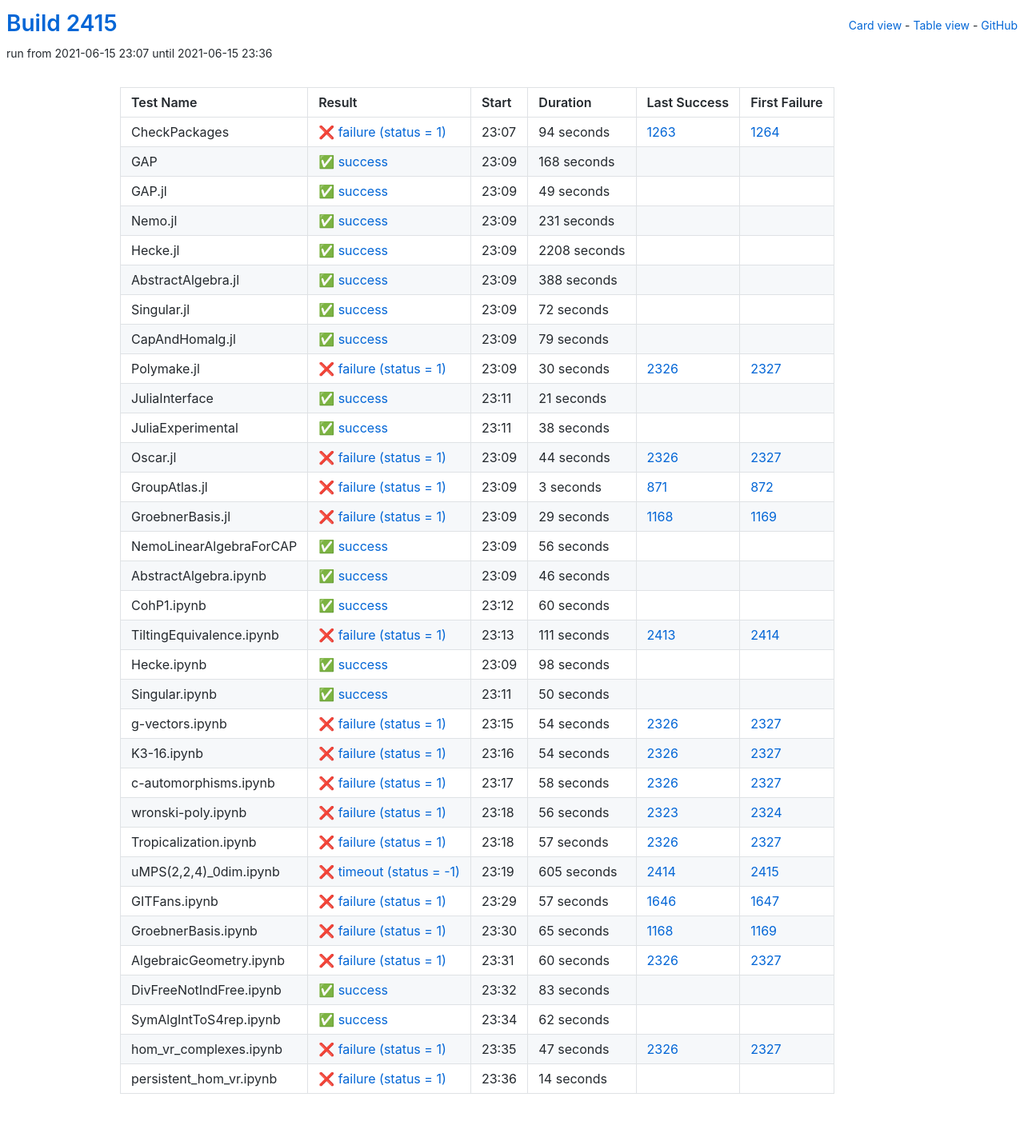
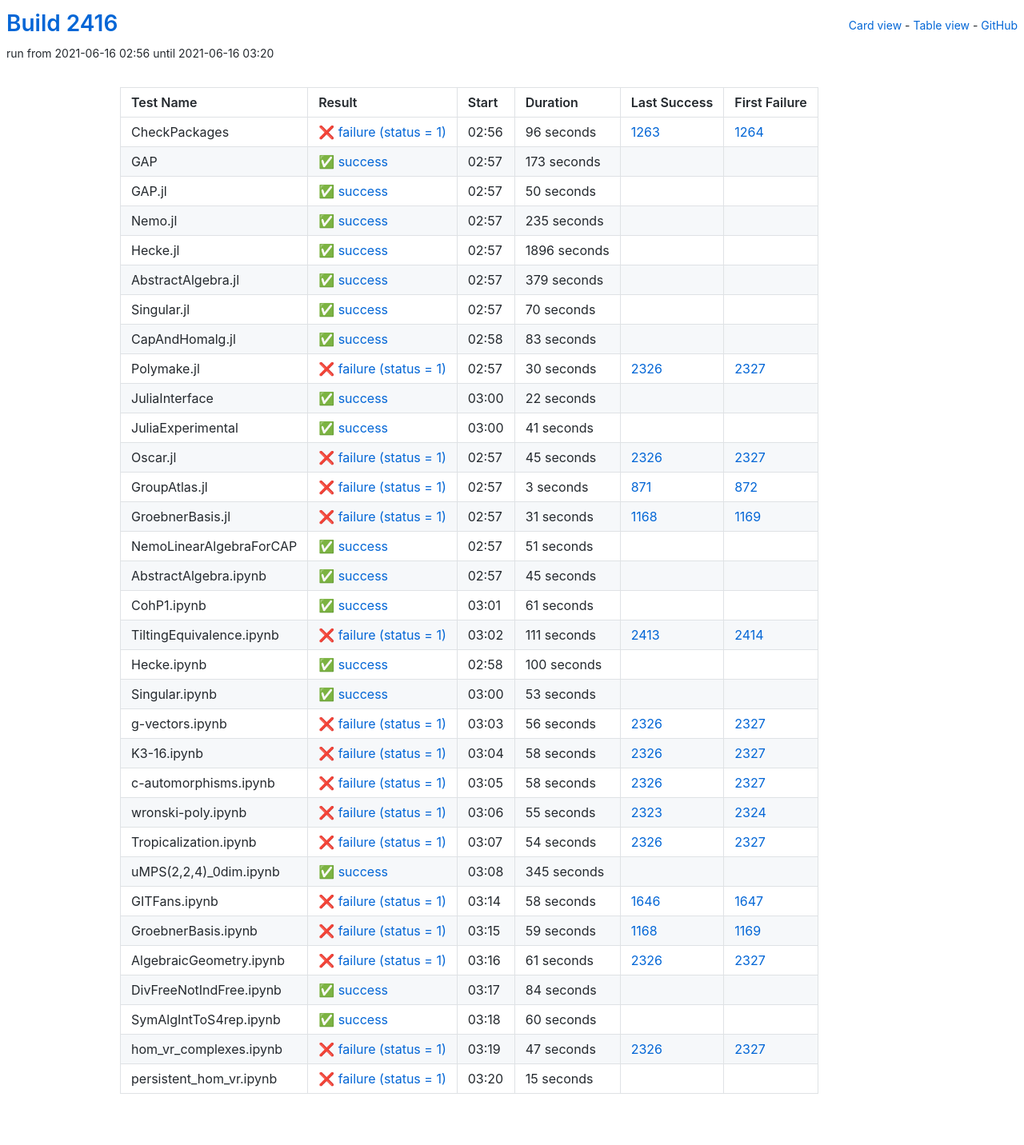
Before and after one commit to oscar-system/oscar-ci-status-stable, a Jekyll site: the page built from table.html, in a window 1280 px wide. Shown: the whole page at 80% size. Built offline with Jekyll 4.4.1, drawn with Linux system fonts in a browser that asks for light colours.

Commit message:
Build #2416

```diff
--- a/_data/ci.yml
+++ b/_data/ci.yml
@@ -1,6 +1,6 @@
 ---
-build: 2415
-build_url: https://oscarci.mathematik.uni-kl.de/job/oscar-stable/2415/
+build: 2416
+build_url: https://oscarci.mathematik.uni-kl.de/job/oscar-stable/2416/
 job: oscar-stable
 organization: oscar-system
 repo: oscar-ci-status-stable
@@ -8,104 +8,104 @@ repourl: https://github.com/oscar-system/oscar-ci-status-stable
 tests:
 - name: CheckPackages
   id: checkpackages
-  log: https://oscarci.mathematik.uni-kl.de/job/oscar-stable/2415/artifact/logs/build-2415/CheckPackages.log
-  start: 2021-06-15 23:07
+  log: https://oscarci.mathematik.uni-kl.de/job/oscar-stable/2416/artifact/logs/build-2416/CheckPackages.log
+  start: 2021-06-16 02:56
   success: false
   exitcode: 1
   status: failure
-  duration: 94
+  duration: 96
   last_success: 1263
   last_success_url: https://oscarci.mathematik.uni-kl.de/job/oscar-stable/1263/
   first_failure: 1264
   first_failure_url: https://oscarci.mathematik.uni-kl.de/job/oscar-stable/1264/
 - name: GAP
   id: gap
-  log: https://oscarci.mathematik.uni-kl.de/job/oscar-stable/2415/artifact/logs/build-2415/GAP.log
-  start: 2021-06-15 23:09
+  log: https://oscarci.mathematik.uni-kl.de/job/oscar-stable/2416/artifact/logs/build-2416/GAP.log
+  start: 2021-06-16 02:57
   success: true
   exitcode: 0
   status: success
-  duration: 168
+  duration: 173
   last_success: false
   last_success_url:
   first_failure: false
   first_failure_url:
 - name: GAP.jl
   id: gap-jl
-  log: https://oscarci.mathematik.uni-kl.de/job/oscar-stable/2415/artifact/logs/build-2415/GAP.jl.log
-  start: 2021-06-15 23:09
+  log: https://oscarci.mathematik.uni-kl.de/job/oscar-stable/2416/artifact/logs/build-2416/GAP.jl.log
+  start: 2021-06-16 02:57
   success: true
   exitcode: 0
   status: success
-  duration: 49
+  duration: 50
   last_success: false
   last_success_url:
   first_failure: false
   first_failure_url:
 - name: Nemo.jl
   id: nemo-jl
-  log: https://oscarci.mathematik.uni-kl.de/job/oscar-stable/2415/artifact/logs/build-2415/Nemo.jl.log
-  start: 2021-06-15 23:09
+  log: https://oscarci.mathematik.uni-kl.de/job/oscar-stable/2416/artifact/logs/build-2416/Nemo.jl.log
+  start: 2021-06-16 02:57
   success: true
   exitcode: 0
   status: success
-  duration: 231
+  duration: 235
   last_success: false
   last_success_url:
   first_failure: false
   first_failure_url:
 - name: Hecke.jl
   id: hecke-jl
-  log: https://oscarci.mathematik.uni-kl.de/job/oscar-stable/2415/artifact/logs/build-2415/Hecke.jl.log
-  start: 2021-06-15 23:09
+  log: https://oscarci.mathematik.uni-kl.de/job/oscar-stable/2416/artifact/logs/build-2416/Hecke.jl.log
+  start: 2021-06-16 02:57
   success: true
   exitcode: 0
   status: success
-  duration: 2208
+  duration: 1896
   last_success: false
   last_success_url:
   first_failure: false
   first_failure_url:
 - name: AbstractAlgebra.jl
   id: abstractalgebra-jl
-  log: https://oscarci.mathematik.uni-kl.de/job/oscar-stable/2415/artifact/logs/build-2415/AbstractAlgebra.jl.log
-  start: 2021-06-15 23:09
+  log: https://oscarci.mathematik.uni-kl.de/job/oscar-stable/2416/artifact/logs/build-2416/AbstractAlgebra.jl.log
+  start: 2021-06-16 02:57
   success: true
   exitcode: 0
   status: success
-  duration: 388
+  duration: 379
   last_success: false
   last_success_url:
   first_failure: false
   first_failure_url:
 - name: Singular.jl
   id: singular-jl
-  log: https://oscarci.mathematik.uni-kl.de/job/oscar-stable/2415/artifact/logs/build-2415/Singular.jl.log
-  start: 2021-06-15 23:09
+  log: https://oscarci.mathematik.uni-kl.de/job/oscar-stable/2416/artifact/logs/build-2416/Singular.jl.log
+  start: 2021-06-16 02:57
   success: true
   exitcode: 0
   status: success
-  duration: 72
+  duration: 70
   last_success: false
   last_success_url:
   first_failure: false
   first_failure_url:
 - name: CapAndHomalg.jl
   id: capandhomalg-jl
-  log: https://oscarci.mathematik.uni-kl.de/job/oscar-stable/2415/artifact/logs/build-2415/CapAndHomalg.jl.log
-  start: 2021-06-15 23:09
+  log: https://oscarci.mathematik.uni-kl.de/job/oscar-stable/2416/artifact/logs/build-2416/CapAndHomalg.jl.log
+  start: 2021-06-16 02:58
   success: true
   exitcode: 0
   status: success
-  duration: 79
+  duration: 83
   last_success: false
   last_success_url:
   first_failure: false
   first_failure_url:
 - name: Polymake.jl
   id: polymake-jl
-  log: https://oscarci.mathematik.uni-kl.de/job/oscar-stable/2415/artifact/logs/build-2415/Polymake.jl.log
-  start: 2021-06-15 23:09
+  log: https://oscarci.mathematik.uni-kl.de/job/oscar-stable/2416/artifact/logs/build-2416/Polymake.jl.log
+  start: 2021-06-16 02:57
   success: false
   exitcode: 1
   status: failure
@@ -116,44 +116,44 @@ tests:
   first_failure_url: https://oscarci.mathematik.uni-kl.de/job/oscar-stable/2327/
 - name: JuliaInterface
   id: juliainterface
-  log: https://oscarci.mathematik.uni-kl.de/job/oscar-stable/2415/artifact/logs/build-2415/JuliaInterface.log
-  start: 2021-06-15 23:11
+  log: https://oscarci.mathematik.uni-kl.de/job/oscar-stable/2416/artifact/logs/build-2416/JuliaInterface.log
+  start: 2021-06-16 03:00
   success: true
   exitcode: 0
   status: success
-  duration: 21
+  duration: 22
   last_success: false
   last_success_url:
   first_failure: false
   first_failure_url:
 - name: JuliaExperimental
   id: juliaexperimental
-  log: https://oscarci.mathematik.uni-kl.de/job/oscar-stable/2415/artifact/logs/build-2415/JuliaExperimental.log
-  start: 2021-06-15 23:11
+  log: https://oscarci.mathematik.uni-kl.de/job/oscar-stable/2416/artifact/logs/build-2416/JuliaExperimental.log
+  start: 2021-06-16 03:00
   success: true
   exitcode: 0
   status: success
-  duration: 38
+  duration: 41
   last_success: false
   last_success_url:
   first_failure: false
   first_failure_url:
 - name: Oscar.jl
   id: oscar-jl
-  log: https://oscarci.mathematik.uni-kl.de/job/oscar-stable/2415/artifact/logs/build-2415/Oscar.jl.log
-  start: 2021-06-15 23:09
+  log: https://oscarci.mathematik.uni-kl.de/job/oscar-stable/2416/artifact/logs/build-2416/Oscar.jl.log
+  start: 2021-06-16 02:57
   success: false
   exitcode: 1
   status: failure
-  duration: 44
+  duration: 45
   last_success: 2326
   last_success_url: https://oscarci.mathematik.uni-kl.de/job/oscar-stable/2326/
   first_failure: 2327
   first_failure_url: https://oscarci.mathematik.uni-kl.de/job/oscar-stable/2327/
 - name: GroupAtlas.jl
   id: groupatlas-jl
-  log: https://oscarci.mathematik.uni-kl.de/job/oscar-stable/2415/artifact/logs/build-2415/GroupAtlas.jl.log
-  start: 2021-06-15 23:09
+  log: https://oscarci.mathematik.uni-kl.de/job/oscar-stable/2416/artifact/logs/build-2416/GroupAtlas.jl.log
+  start: 2021-06-16 02:57
   success: false
   exitcode: 1
   status: failure
@@ -164,56 +164,56 @@ tests:
   first_failure_url: https://oscarci.mathematik.uni-kl.de/job/oscar-stable/872/
 - name: GroebnerBasis.jl
   id: groebnerbasis-jl
-  log: https://oscarci.mathematik.uni-kl.de/job/oscar-stable/2415/artifact/logs/build-2415/GroebnerBasis.jl.log
-  start: 2021-06-15 23:09
+  log: https://oscarci.mathematik.uni-kl.de/job/oscar-stable/2416/artifact/logs/build-2416/GroebnerBasis.jl.log
+  start: 2021-06-16 02:57
   success: false
   exitcode: 1
   status: failure
-  duration: 29
+  duration: 31
   last_success: 1168
   last_success_url: https://oscarci.mathematik.uni-kl.de/job/oscar-stable/1168/
   first_failure: 1169
   first_failure_url: https://oscarci.mathematik.uni-kl.de/job/oscar-stable/1169/
 - name: NemoLinearAlgebraForCAP
   id: nemolinearalgebraforcap
-  log: https://oscarci.mathematik.uni-kl.de/job/oscar-stable/2415/artifact/logs/build-2415/NemoLinearAlgebraForCAP.log
-  start: 2021-06-15 23:09
+  log: https://oscarci.mathematik.uni-kl.de/job/oscar-stable/2416/artifact/logs/build-2416/NemoLinearAlgebraForCAP.log
+  start: 2021-06-16 02:57
   success: true
   exitcode: 0
   status: success
-  duration: 56
+  duration: 51
   last_success: false
   last_success_url:
   first_failure: false
   first_failure_url:
 - name: AbstractAlgebra.ipynb
   id: abstractalgebra-ipynb
-  log: https://oscarci.mathematik.uni-kl.de/job/oscar-stable/2415/artifact/logs/build-2415/AbstractAlgebra.ipynb.log
-  start: 2021-06-15 23:09
+  log: https://oscarci.mathematik.uni-kl.de/job/oscar-stable/2416/artifact/logs/build-2416/AbstractAlgebra.ipynb.log
+  start: 2021-06-16 02:57
   success: true
   exitcode: 0
   status: success
-  duration: 46
+  duration: 45
   last_success: false
   last_success_url:
   first_failure: false
   first_failure_url:
 - name: CohP1.ipynb
   id: cohp1-ipynb
-  log: https://oscarci.mathematik.uni-kl.de/job/oscar-stable/2415/artifact/logs/build-2415/CohP1.ipynb.log
-  start: 2021-06-15 23:12
+  log: https://oscarci.mathematik.uni-kl.de/job/oscar-stable/2416/artifact/logs/build-2416/CohP1.ipynb.log
+  start: 2021-06-16 03:01
   success: true
   exitcode: 0
   status: success
-  duration: 60
+  duration: 61
   last_success: false
   last_success_url:
   first_failure: false
   first_failure_url:
 - name: TiltingEquivalence.ipynb
   id: tiltingequivalence-ipynb
-  log: https://oscarci.mathematik.uni-kl.de/job/oscar-stable/2415/artifact/logs/build-2415/TiltingEquivalence.ipynb.log
-  start: 2021-06-15 23:13
+  log: https://oscarci.mathematik.uni-kl.de/job/oscar-stable/2416/artifact/logs/build-2416/TiltingEquivalence.ipynb.log
+  start: 2021-06-16 03:02
   success: false
   exitcode: 1
   status: failure
@@ -224,56 +224,56 @@ tests:
   first_failure_url: https://oscarci.mathematik.uni-kl.de/job/oscar-stable/2414/
 - name: Hecke.ipynb
   id: hecke-ipynb
-  log: https://oscarci.mathematik.uni-kl.de/job/oscar-stable/2415/artifact/logs/build-2415/Hecke.ipynb.log
-  start: 2021-06-15 23:09
+  log: https://oscarci.mathematik.uni-kl.de/job/oscar-stable/2416/artifact/logs/build-2416/Hecke.ipynb.log
+  start: 2021-06-16 02:58
   success: true
   exitcode: 0
   status: success
-  duration: 98
+  duration: 100
   last_success: false
   last_success_url:
   first_failure: false
   first_failure_url:
 - name: Singular.ipynb
   id: singular-ipynb
-  log: https://oscarci.mathematik.uni-kl.de/job/oscar-stable/2415/artifact/logs/build-2415/Singular.ipynb.log
-  start: 2021-06-15 23:11
+  log: https://oscarci.mathematik.uni-kl.de/job/oscar-stable/2416/artifact/logs/build-2416/Singular.ipynb.log
+  start: 2021-06-16 03:00
   success: true
   exitcode: 0
   status: success
-  duration: 50
+  duration: 53
   last_success: false
   last_success_url:
   first_failure: false
   first_failure_url:
 - name: g-vectors.ipynb
   id: g-vectors-ipynb
-  log: https://oscarci.mathematik.uni-kl.de/job/oscar-stable/2415/artifact/logs/build-2415/g-vectors.ipynb.log
-  start: 2021-06-15 23:15
+  log: https://oscarci.mathematik.uni-kl.de/job/oscar-stable/2416/artifact/logs/build-2416/g-vectors.ipynb.log
+  start: 2021-06-16 03:03
   success: false
   exitcode: 1
   status: failure
-  duration: 54
+  duration: 56
   last_success: 2326
   last_success_url: https://oscarci.mathematik.uni-kl.de/job/oscar-stable/2326/
   first_failure: 2327
   first_failure_url: https://oscarci.mathematik.uni-kl.de/job/oscar-stable/2327/
 - name: K3-16.ipynb
   id: k3-16-ipynb
-  log: https://oscarci.mathematik.uni-kl.de/job/oscar-stable/2415/artifact/logs/build-2415/K3-16.ipynb.log
-  start: 2021-06-15 23:16
+  log: https://oscarci.mathematik.uni-kl.de/job/oscar-stable/2416/artifact/logs/build-2416/K3-16.ipynb.log
+  start: 2021-06-16 03:04
   success: false
   exitcode: 1
   status: failure
-  duration: 54
+  duration: 58
   last_success: 2326
   last_success_url: https://oscarci.mathematik.uni-kl.de/job/oscar-stable/2326/
   first_failure: 2327
   first_failure_url: https://oscarci.mathematik.uni-kl.de/job/oscar-stable/2327/
 - name: c-automorphisms.ipynb
   id: c-automorphisms-ipynb
-  log: https://oscarci.mathematik.uni-kl.de/job/oscar-stable/2415/artifact/logs/build-2415/c-automorphisms.ipynb.log
-  start: 2021-06-15 23:17
+  log: https://oscarci.mathematik.uni-kl.de/job/oscar-stable/2416/artifact/logs/build-2416/c-automorphisms.ipynb.log
+  start: 2021-06-16 03:05
   success: false
   exitcode: 1
   status: failure
@@ -284,104 +284,104 @@ tests:
   first_failure_url: https://oscarci.mathematik.uni-kl.de/job/oscar-stable/2327/
 - name: wronski-poly.ipynb
   id: wronski-poly-ipynb
-  log: https://oscarci.mathematik.uni-kl.de/job/oscar-stable/2415/artifact/logs/build-2415/wronski-poly.ipynb.log
-  start: 2021-06-15 23:18
+  log: https://oscarci.mathematik.uni-kl.de/job/oscar-stable/2416/artifact/logs/build-2416/wronski-poly.ipynb.log
+  start: 2021-06-16 03:06
   success: false
   exitcode: 1
   status: failure
-  duration: 56
+  duration: 55
   last_success: 2323
   last_success_url: https://oscarci.mathematik.uni-kl.de/job/oscar-stable/2323/
   first_failure: 2324
   first_failure_url: https://oscarci.mathematik.uni-kl.de/job/oscar-stable/2324/
 - name: Tropicalization.ipynb
   id: tropicalization-ipynb
-  log: https://oscarci.mathematik.uni-kl.de/job/oscar-stable/2415/artifact/logs/build-2415/Tropicalization.ipynb.log
-  start: 2021-06-15 23:18
+  log: https://oscarci.mathematik.uni-kl.de/job/oscar-stable/2416/artifact/logs/build-2416/Tropicalization.ipynb.log
+  start: 2021-06-16 03:07
   success: false
   exitcode: 1
   status: failure
-  duration: 57
+  duration: 54
   last_success: 2326
   last_success_url: https://oscarci.mathematik.uni-kl.de/job/oscar-stable/2326/
   first_failure: 2327
   first_failure_url: https://oscarci.mathematik.uni-kl.de/job/oscar-stable/2327/
 - name: uMPS(2,2,4)_0dim.ipynb
   id: umps-2-2-4-0dim-ipynb
-  log: https://oscarci.mathematik.uni-kl.de/job/oscar-stable/2415/artifact/logs/build-2415/uMPS-2-2-4-_0dim.ipynb.log
-  start: 2021-06-15 23:19
-  success: false
-  exitcode: -1
-  status: timeout
-  duration: 605
-  last_success: 2414
-  last_success_url: https://oscarci.mathematik.uni-kl.de/job/oscar-stable/2414/
-  first_failure: 2415
-  first_failure_url: https://oscarci.mathematik.uni-kl.de/job/oscar-stable/2415/
+  log: https://oscarci.mathematik.uni-kl.de/job/oscar-stable/2416/artifact/logs/build-2416/uMPS-2-2-4-_0dim.ipynb.log
+  start: 2021-06-16 03:08
+  success: true
+  exitcode: 0
+  status: success
+  duration: 345
+  last_success: false
+  last_success_url:
+  first_failure: false
+  first_failure_url:
 - name: GITFans.ipynb
   id: gitfans-ipynb
-  log: https://oscarci.mathematik.uni-kl.de/job/oscar-stable/2415/artifact/logs/build-2415/GITFans.ipynb.log
-  start: 2021-06-15 23:29
+  log: https://oscarci.mathematik.uni-kl.de/job/oscar-stable/2416/artifact/logs/build-2416/GITFans.ipynb.log
+  start: 2021-06-16 03:14
   success: false
   exitcode: 1
   status: failure
-  duration: 57
+  duration: 58
   last_success: 1646
   last_success_url: https://oscarci.mathematik.uni-kl.de/job/oscar-stable/1646/
   first_failure: 1647
   first_failure_url: https://oscarci.mathematik.uni-kl.de/job/oscar-stable/1647/
 - name: GroebnerBasis.ipynb
   id: groebnerbasis-ipynb
-  log: https://oscarci.mathematik.uni-kl.de/job/oscar-stable/2415/artifact/logs/build-2415/GroebnerBasis.ipynb.log
-  start: 2021-06-15 23:30
+  log: https://oscarci.mathematik.uni-kl.de/job/oscar-stable/2416/artifact/logs/build-2416/GroebnerBasis.ipynb.log
+  start: 2021-06-16 03:15
   success: false
   exitcode: 1
   status: failure
-  duration: 65
+  duration: 59
   last_success: 1168
   last_success_url: https://oscarci.mathematik.uni-kl.de/job/oscar-stable/1168/
   first_failure: 1169
   first_failure_url: https://oscarci.mathematik.uni-kl.de/job/oscar-stable/1169/
 - name: AlgebraicGeometry.ipynb
   id: algebraicgeometry-ipynb
-  log: https://oscarci.mathematik.uni-kl.de/job/oscar-stable/2415/artifact/logs/build-2415/AlgebraicGeometry.ipynb.log
-  start: 2021-06-15 23:31
+  log: https://oscarci.mathematik.uni-kl.de/job/oscar-stable/2416/artifact/logs/build-2416/AlgebraicGeometry.ipynb.log
+  start: 2021-06-16 03:16
   success: false
   exitcode: 1
   status: failure
-  duration: 60
+  duration: 61
   last_success: 2326
   last_success_url: https://oscarci.mathematik.uni-kl.de/job/oscar-stable/2326/
   first_failure: 2327
   first_failure_url: https://oscarci.mathematik.uni-kl.de/job/oscar-stable/2327/
 - name: DivFreeNotIndFree.ipynb
   id: divfreenotindfree-ipynb
-  log: https://oscarci.mathematik.uni-kl.de/job/oscar-stable/2415/artifact/logs/build-2415/DivFreeNotIndFree.ipynb.log
-  start: 2021-06-15 23:32
+  log: https://oscarci.mathematik.uni-kl.de/job/oscar-stable/2416/artifact/logs/build-2416/DivFreeNotIndFree.ipynb.log
+  start: 2021-06-16 03:17
   success: true
   exitcode: 0
   status: success
-  duration: 83
+  duration: 84
   last_success: false
   last_success_url:
   first_failure: false
   first_failure_url:
 - name: SymAlgIntToS4rep.ipynb
   id: symalginttos4rep-ipynb
-  log: https://oscarci.mathematik.uni-kl.de/job/oscar-stable/2415/artifact/logs/build-2415/SymAlgIntToS4rep.ipynb.log
-  start: 2021-06-15 23:34
+  log: https://oscarci.mathematik.uni-kl.de/job/oscar-stable/2416/artifact/logs/build-2416/SymAlgIntToS4rep.ipynb.log
+  start: 2021-06-16 03:18
   success: true
   exitcode: 0
   status: success
-  duration: 62
+  duration: 60
   last_success: false
   last_success_url:
   first_failure: false
   first_failure_url:
 - name: hom_vr_complexes.ipynb
   id: hom-vr-complexes-ipynb
-  log: https://oscarci.mathematik.uni-kl.de/job/oscar-stable/2415/artifact/logs/build-2415/hom_vr_complexes.ipynb.log
-  start: 2021-06-15 23:35
+  log: https://oscarci.mathematik.uni-kl.de/job/oscar-stable/2416/artifact/logs/build-2416/hom_vr_complexes.ipynb.log
+  start: 2021-06-16 03:19
   success: false
   exitcode: 1
   status: failure
@@ -392,12 +392,12 @@ tests:
   first_failure_url: https://oscarci.mathematik.uni-kl.de/job/oscar-stable/2327/
 - name: persistent_hom_vr.ipynb
   id: persistent-hom-vr-ipynb
-  log: https://oscarci.mathematik.uni-kl.de/job/oscar-stable/2415/artifact/logs/build-2415/persistent_hom_vr.ipynb.log
-  start: 2021-06-15 23:36
+  log: https://oscarci.mathematik.uni-kl.de/job/oscar-stable/2416/artifact/logs/build-2416/persistent_hom_vr.ipynb.log
+  start: 2021-06-16 03:20
   success: false
   exitcode: 1
   status: failure
-  duration: 14
+  duration: 15
   last_success: false
   last_success_url:
   first_failure: false
```
Also changed, not shown: README.md.
